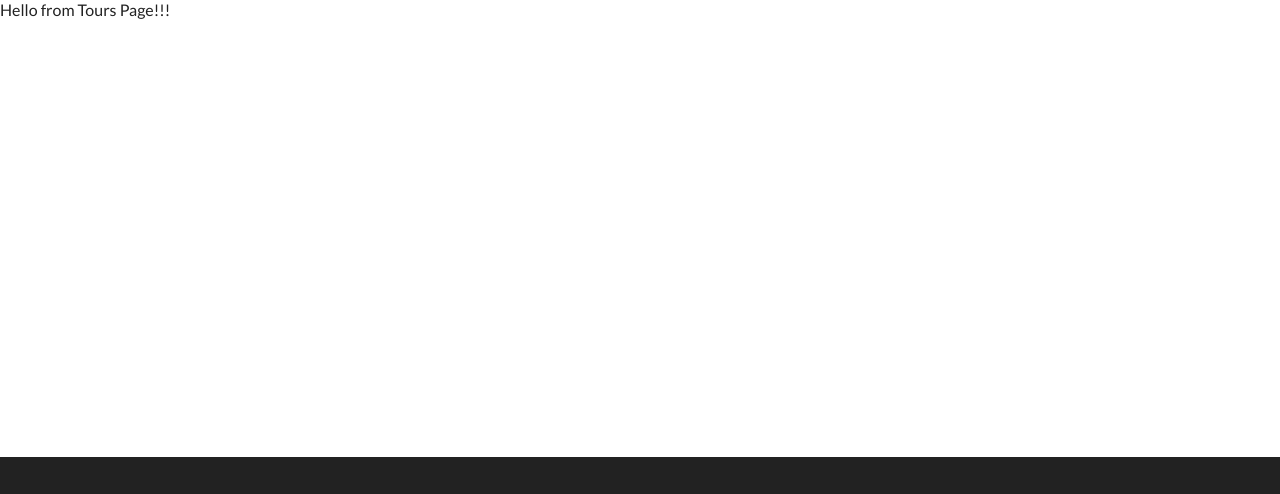
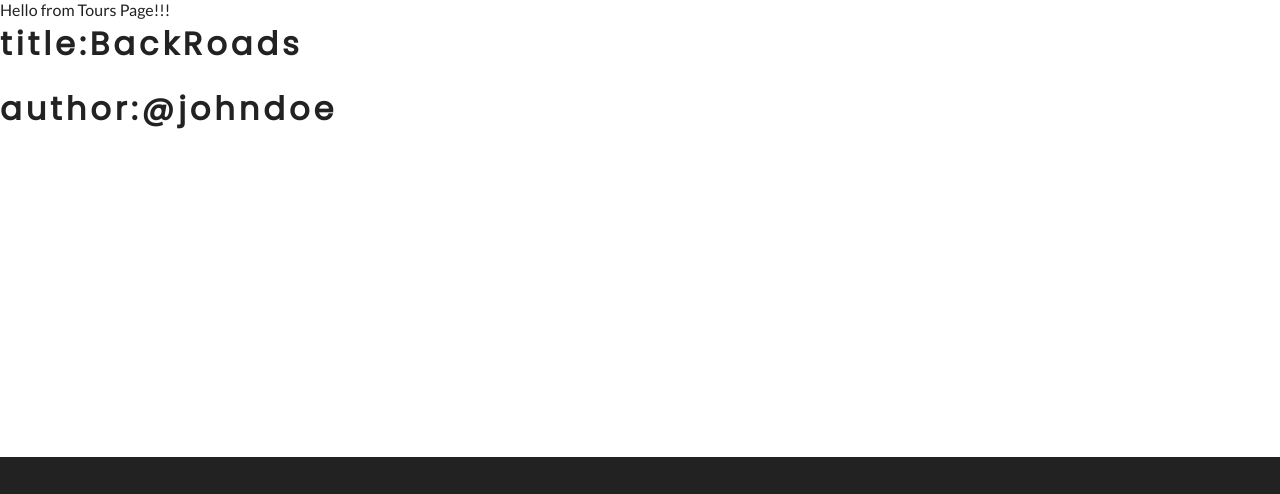
Before and after one commit to subhashb/backroads, a Gatsby site: page /tours in a window 1280 px wide. Shown: the part 148-642 px from the top of the page. Built offline with nearby package versions, Linux system fonts and the light colour scheme; Gatsby itself is replaced by a stand-in of ours.

Commit message:
Add simple first Gatsby query

```diff
--- a/gatsby-config.js
+++ b/gatsby-config.js
@@ -5,6 +5,15 @@
  */
 
 module.exports = {
-  /* Your site config here */
+  siteMetadata: {
+    title: "BackRoads",
+    description:
+      "Explore awesome worldwide tours & Discover what makes each of them unique. Forget your daily routine & say yes to adventure",
+    author: "@johndoe",
+    data: {
+      name: "john",
+      age: 24,
+    },
+  },
   plugins: [`gatsby-plugin-styled-components`],
 }
--- /dev/null
+++ b/src/examples/Header.js
@@ -0,0 +1,31 @@
+import React from "react"
+import { useStaticQuery, graphql } from "gatsby"
+
+const getSiteData = graphql`
+  {
+    site {
+      siteMetadata {
+        title
+        description
+        author
+      }
+    }
+  }
+`
+
+const Header = () => {
+  const {
+    site: {
+      siteMetadata: { title, author },
+    },
+  } = useStaticQuery(getSiteData)
+
+  return (
+    <div>
+      <h1>title:{title}</h1>
+      <h1>author:{author}</h1>
+    </div>
+  )
+}
+
+export default Header
--- a/src/pages/tours.js
+++ b/src/pages/tours.js
@@ -1,9 +1,15 @@
 import React from "react"
 
 import Layout from "../components/Layout"
+import Header from "../examples/Header"
 
 const tours = () => {
-  return <Layout>Hello from Tours Page!!!</Layout>
+  return (
+    <Layout>
+      Hello from Tours Page!!!
+      <Header />
+    </Layout>
+  )
 }
 
 export default tours
```
